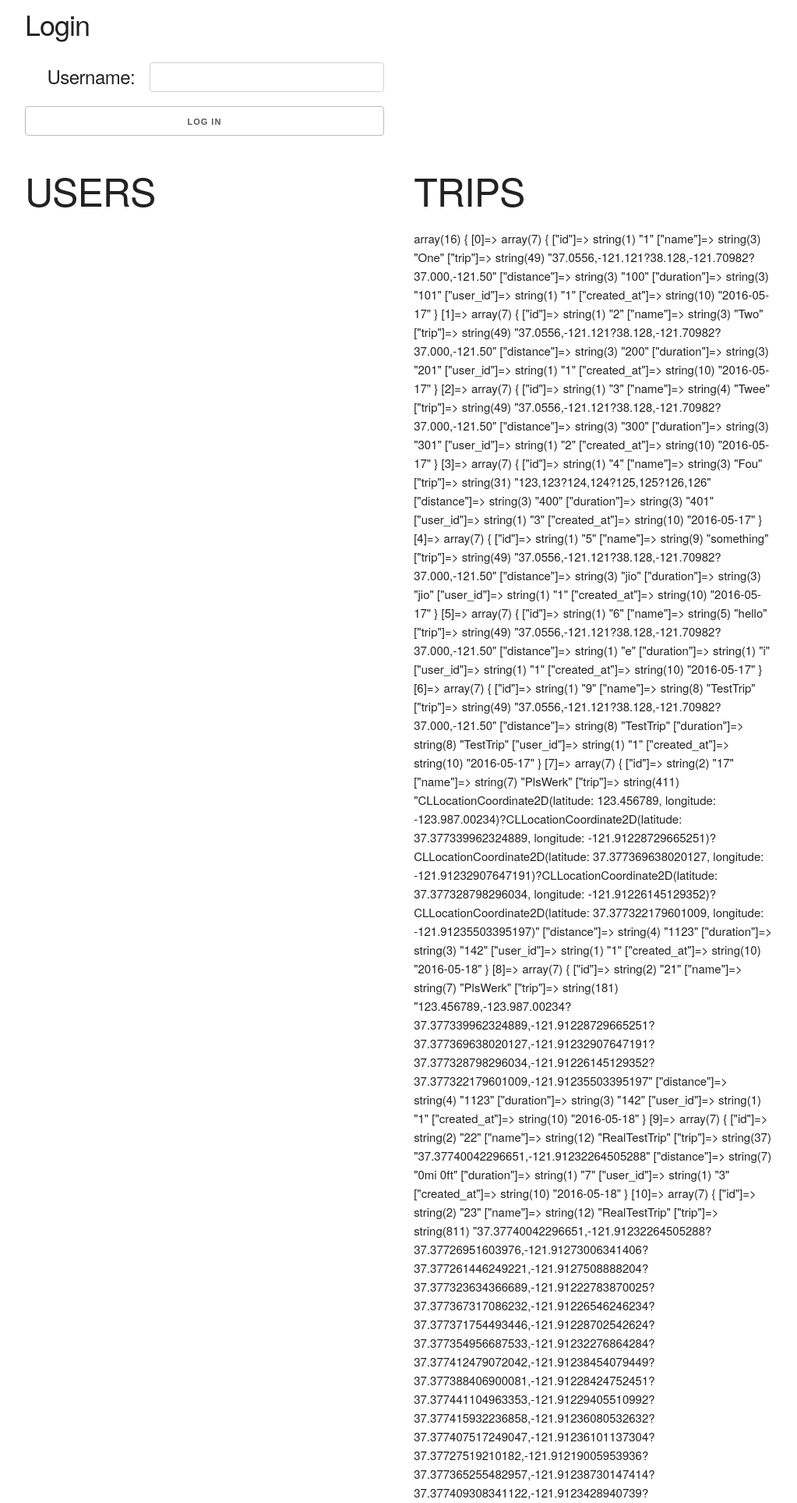
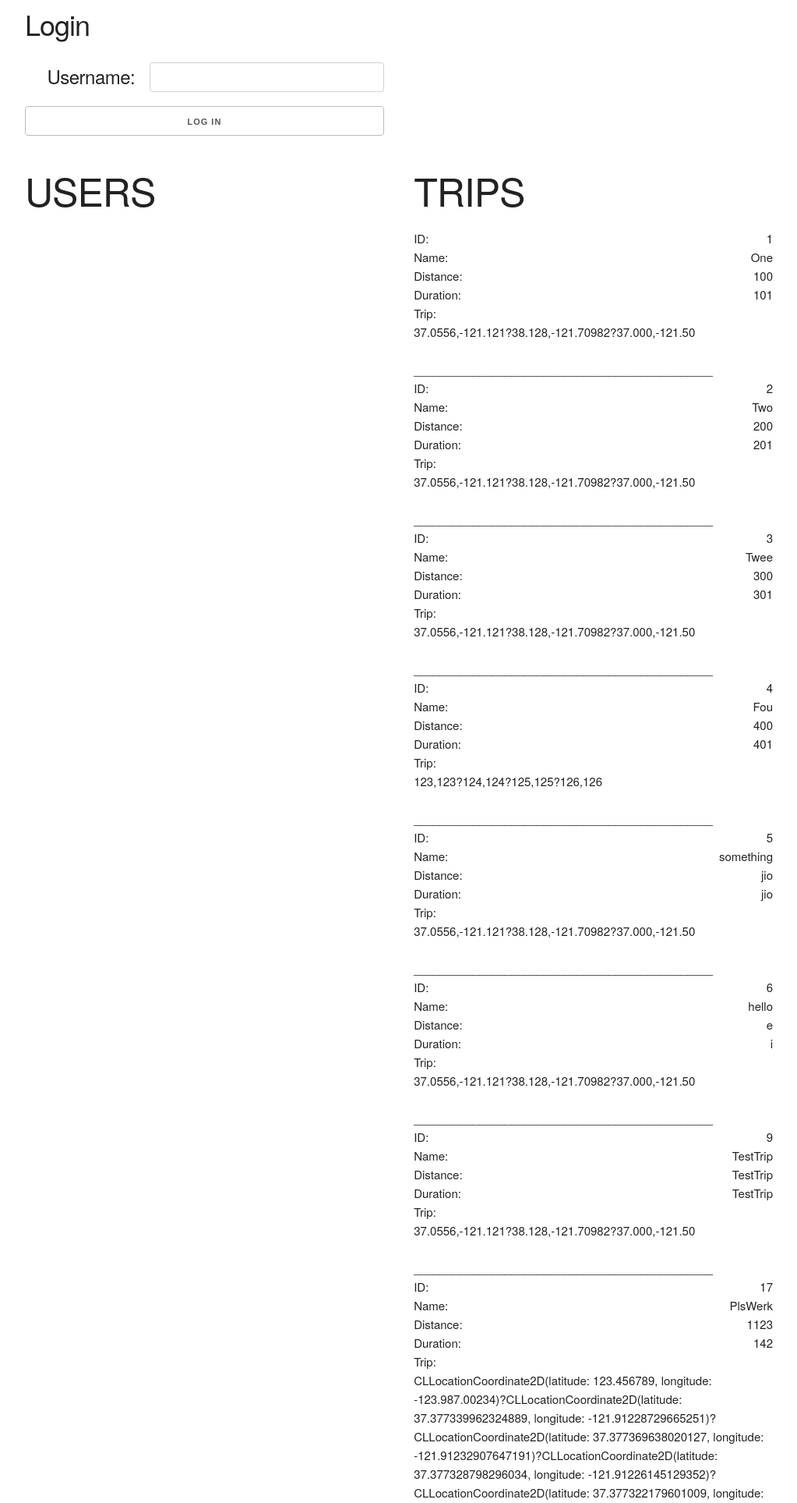
Before and after one commit to HowiJ/pinitBE, a CodeIgniter app: page /index.php/main/index in a window 1280 px wide. Shown: the top 1927 px of the page at 78% size, without its empty margins (128-1151 px from the left). Run offline with CodeIgniter, Linux system fonts and the light colour scheme; data comes from the database, SQL or seed files in the repository.

Commit message:
fixed /json/trips/username to actually reflect correct tripID, set it so that on first post, if user is not registered, register the user before posting

```diff
--- a/application/controllers/main.php
+++ b/application/controllers/main.php
@@ -89,6 +89,24 @@ class Main extends CI_Controller {
 			redirect('/');
 		}
 	}
+	public function checkLoginByName($username) {
+
+		$ret = $this->Map->checkUsersByName($username);
+		// var_dump($ret);
+
+		if (count($ret) == 1) {
+			// var_dump("Found One");
+			$this->session->set_userdata('currUser', $ret);
+			redirect('/');
+		} else if (count($ret) == 0){
+			// var_dump("No Users by that name");
+			$this->Map->addUser($username);
+			redirect('/checkLogin');
+		} else {
+			// var_dump("Wtf there's two...");
+			redirect('/');
+		}
+	}
 
 
 	//////////////////////////////////////////////////////////////
@@ -129,6 +147,7 @@ class Main extends CI_Controller {
 		// var_dump(formattedLocation($arr[1]));
 		$arr[1] = formattedLocation($arr[1]);
 
+		this.checkLoginByName($arr[count($arr)-1]);
 		$uId = $this->Map->getUserIdByName($arr[count($arr)-1]);
 		$userId;
 		foreach ($uId as $key => $value) {
--- a/application/models/map.php
+++ b/application/models/map.php
@@ -26,7 +26,7 @@ class Map extends CI_Model {
         return $this->db->query($query, $insertion)->result_array();
     }
     public function getTripByUserName($name) {
-        $query = "SELECT * FROM trips JOIN users
+        $query = "SELECT trips.id as tripId, trips.name, trips.trip, distance, duration, user_id, created_at, username FROM trips JOIN users
             ON trips.user_id = users.id WHERE users.username = ?";
         $insertion = array($name);
 
--- a/application/views/index.php
+++ b/application/views/index.php
@@ -172,7 +172,15 @@
                 </div>
                 <div class="six columns">
                     <h1>TRIPS</h1>
-                    <?php var_dump($trips); ?>
+                    <?php foreach($trips as $key => $value):?>
+                        <span>ID:</span> <span style="float:right"><?php echo $value['id']; ?></span><br />
+                        <span>Name:</span> <span style="float:right"><?php echo $value['name']; ?></span><br />
+                        <span>Distance:</span> <span style="float:right"><?php echo $value['distance']; ?></span><br />
+                        <span>Duration:</span> <span style="float:right"><?php echo $value['duration']; ?></span><br />
+                        <span>Trip:</span> <br /><span style=""><?php echo $value['trip']; ?></span>
+                        <br /><br />
+                        ______________________________________________<br />
+                    <?php endforeach; ?>
                 </div>
             </div>
 
```
